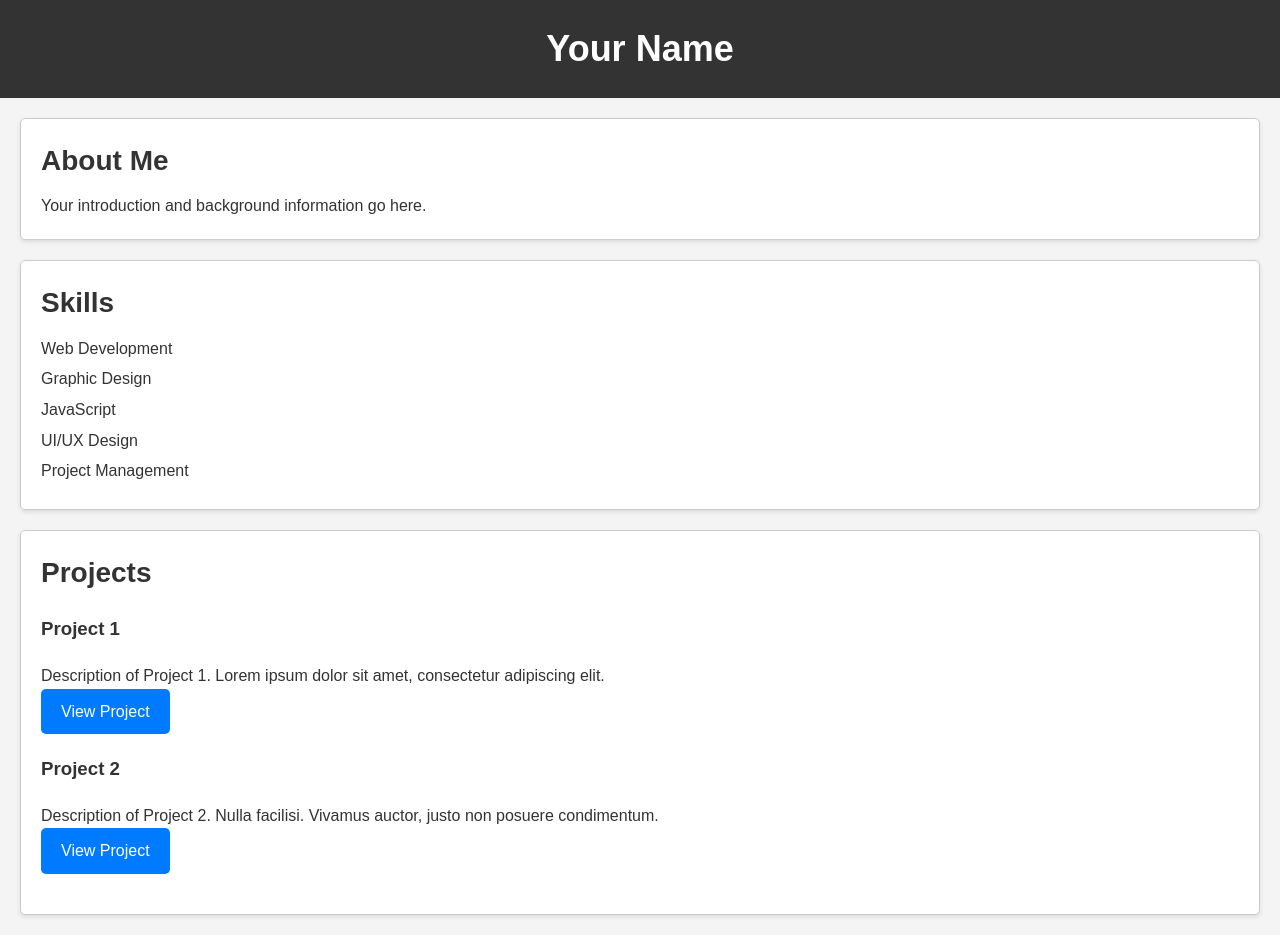
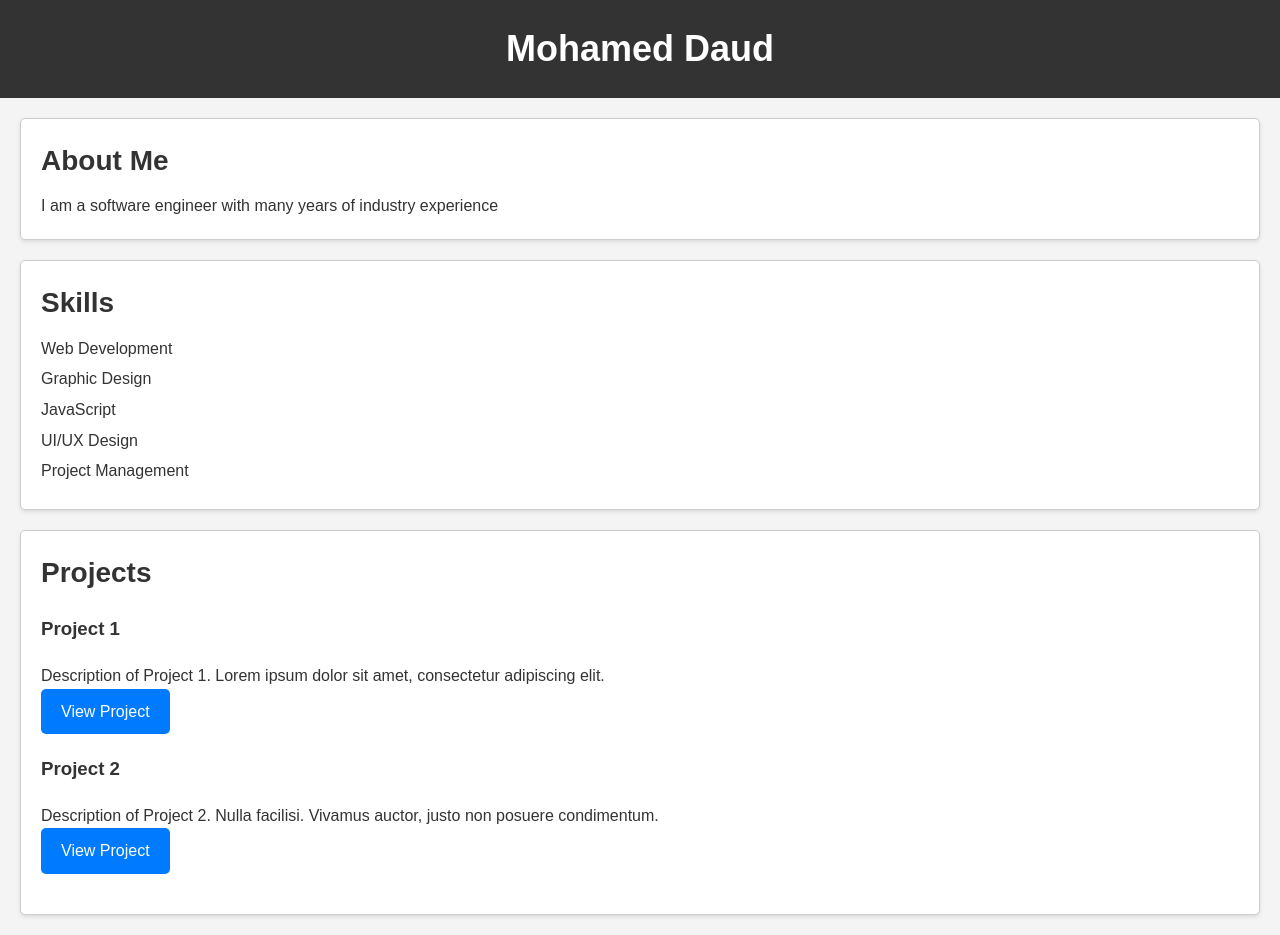
Before and after one commit to mohalinks/Portfolio, a plain HTML site: page index.html in a window 1280 px wide. Drawn offline with Linux system fonts and the light colour scheme.

Commit message:
index.html

```diff
--- a/index.html
+++ b/index.html
@@ -8,12 +8,12 @@
 </head>
 <body>
     <header>
-        <h1>Your Name</h1>
+        <h1>Mohamed Daud</h1>
     </header>
 
     <section id="about-me">
         <h2>About Me</h2>
-        <p>Your introduction and background information go here.</p>
+        <p>I am a software engineer with many years of industry experience</p>
     </section>
 
     <section id="skills">
```
